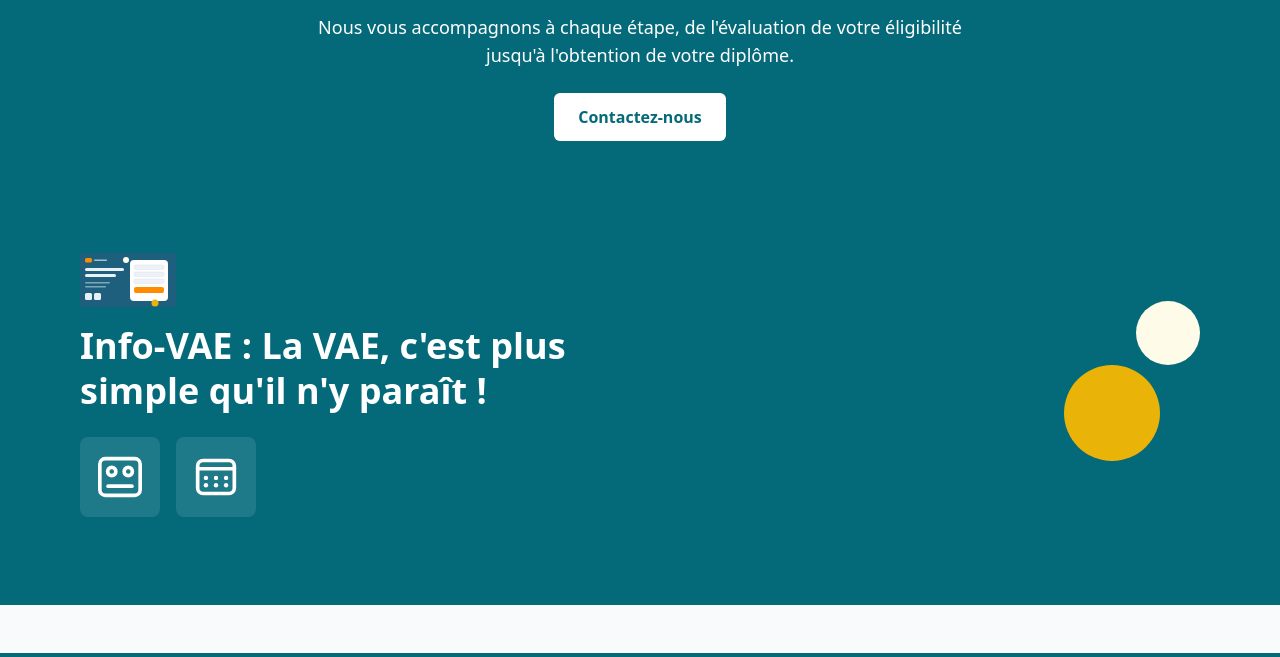
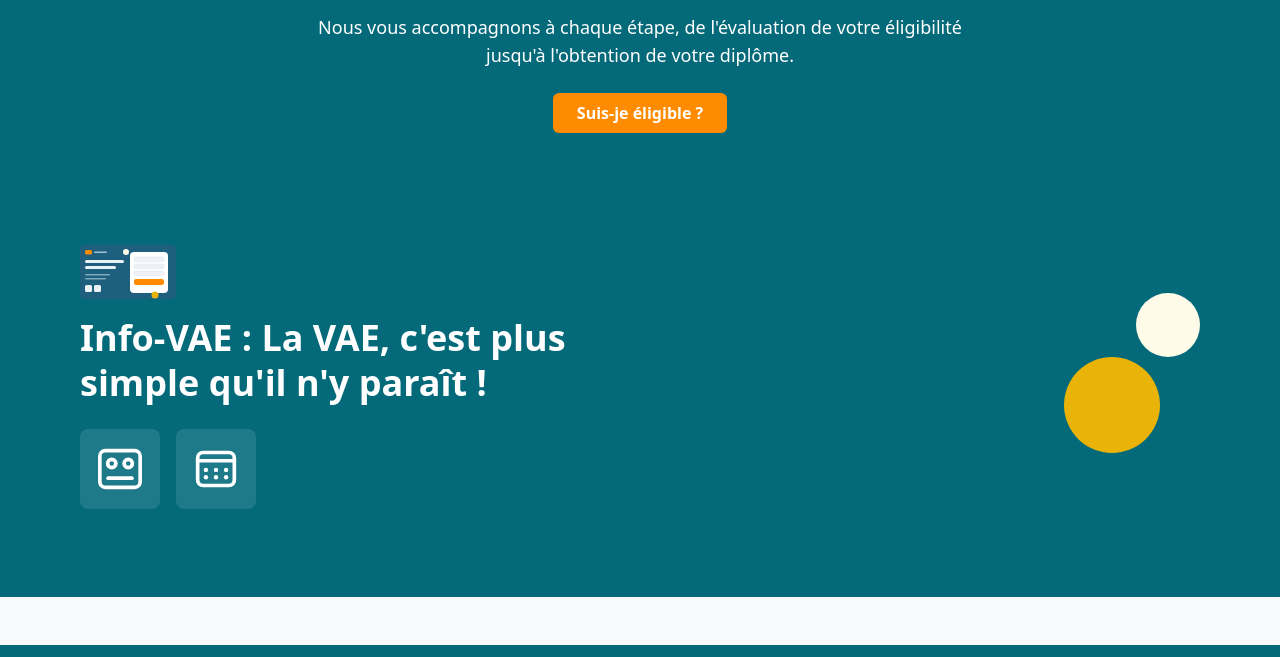
Before and after one commit to Dokatel01/info-VAE, an Astro site: page / in a window 1280 px wide. Shown: the part 1610-2267 px from the top of the page. Built offline with nearby package versions, Linux system fonts and the light colour scheme; Astro itself is replaced by a stand-in of ours.

Commit message:
Update CTA button and add eligibility link

```diff
--- a/src/components/CtaBanner.astro
+++ b/src/components/CtaBanner.astro
@@ -11,6 +11,7 @@ const { href = '#' } = Astro.props;
     <p class="cta-banner__text">
       Nous vous accompagnons à chaque étape, de l'évaluation de votre éligibilité jusqu'à l'obtention de votre diplôme.
     </p>
-    <a class="btn btn--light cta-banner__button" href={href}>Contactez-nous</a>
+    <!-- <a class="btn btn--light cta-banner__button" href={href}>Contactez-nous</a> -->
+    <a class="btn btn--accent" href="/test-eligibilite-vae/">Suis-je éligible ?</a>
   </div>
 </section>
```
